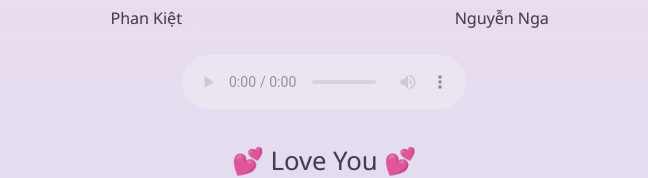
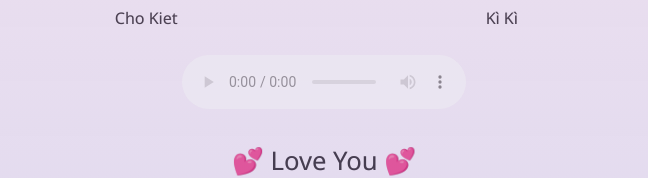
Before and after one commit to KaitossPhan/IuKiKi, a plain HTML site: page index.html in a window 1280 px wide. Shown: the part 477-655 px from the top of the page, 316-964 px from the left. Drawn offline with Linux system fonts and the light colour scheme.

Commit message:
Update index.html

```diff
--- a/index.html
+++ b/index.html
@@ -27,7 +27,7 @@
                         <!-- 3. Ảnh của bạn nam -->
                         <img src="img/male.jpg" class="avt">
                         <!-- 4. Tên bạn nam -->
-                        <p>Phan Kiệt</p>
+                        <p>Cho Kiet</p>
                   </div>
                   <div id="heart">
                         ❤<anni>...</anni>
@@ -37,7 +37,7 @@
                         <img src="img/female.jpg" class="avt">
 
                         <!-- 6. Tên của bạn nữ -->
-                        <p>Nguyễn Nga</p>
+                        <p>Kì Kì</p>
                   </div>
             </div>
 
```
